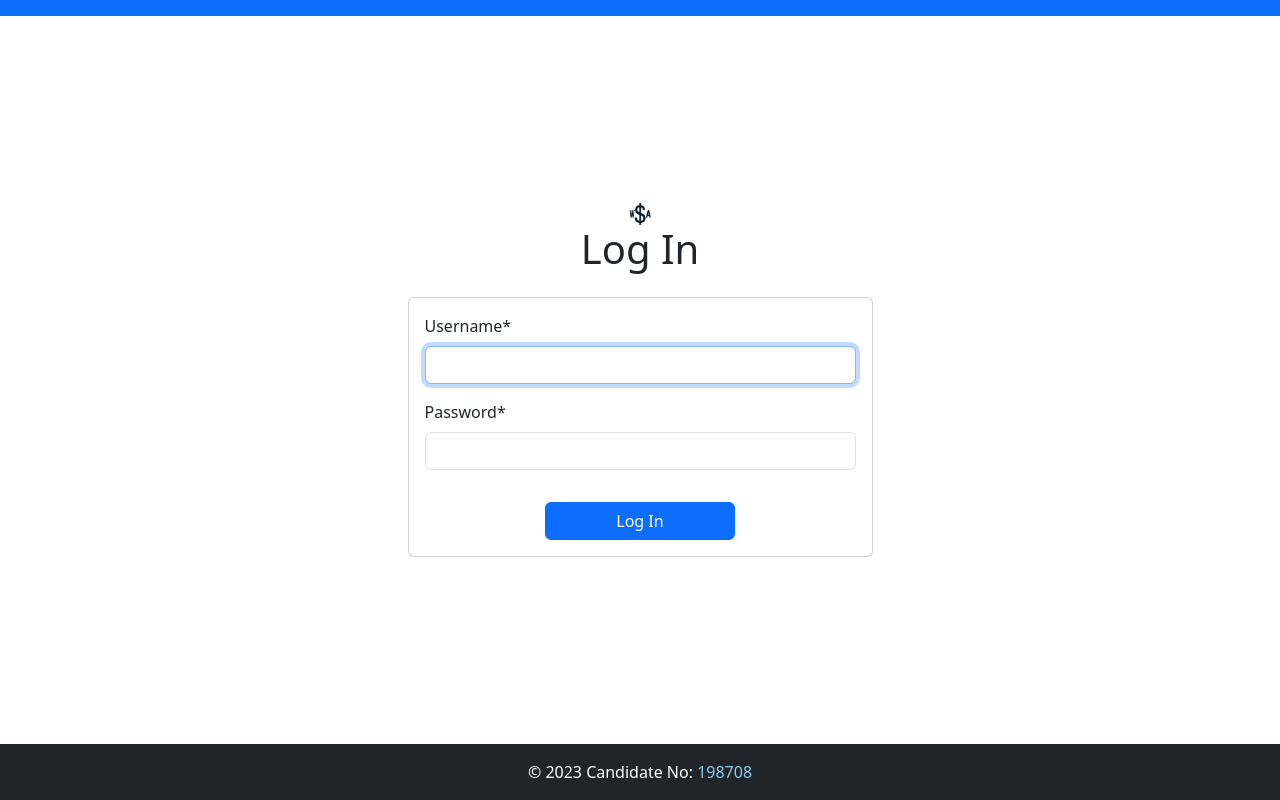
After one commit to h0nter/WAS-payment-service, a Django app: page /register/login/ in a window 1280 px wide. The commit adds this page. Run offline with Django 4.2, Linux system fonts and the light colour scheme; some libraries are stand-ins or nearby versions.

Commit message:
User Login
Initial set-up for user login, need to fix CSS and test that it works

```diff
--- a/webapps2023/register/urls.py
+++ b/webapps2023/register/urls.py
@@ -2,5 +2,5 @@ from django.urls import path
 from . import views
 
 urlpatterns = [
-    path('', views.register, name="register"),
+    path('sign_up', views.sign_up, name="sign_up")
 ]
--- a/webapps2023/static/register/css/register.css
+++ b/webapps2023/static/register/css/register.css
@@ -10,3 +10,7 @@
 .section__heading {
     text-align: center;
 }
+
+.login-logo{
+    width: 2%;
+}
--- /dev/null
+++ b/webapps2023/templates/registration/login.html
@@ -0,0 +1,43 @@
+{% extends 'base.html' %}
+{% load crispy_forms_tags %}
+{% load static %}
+
+{% block local_stylesheet %}
+    <link href={% static "register/css/register.css" %} rel="stylesheet">
+{% endblock %}
+
+{% block title %}
+    Login
+{% endblock %}
+
+{% block content %}
+    <div class="section container">
+        <img src="{% static "global/img/logo@0.5x.png" %}" width="8%" class="login-logo" alt="logo">
+        <h1 class="section__heading h1">Log In</h1>
+
+        <div class="row w-100 justify-content-center">
+            <form class="register-form card col-12 col-md-5 p-3 mt-3" method="POST">
+                {% csrf_token %}
+                <div class="row">
+                    <div class="col-12">
+                        {{ form.username|as_crispy_field }}
+                    </div>
+                    <div class="col-12">
+                        {{ form.password|as_crispy_field }}
+                    </div>
+                </div>
+                <div class="row justify-content-center">
+                    <button type="submit" class="btn btn-primary mt-3 col-10 col-sm-6 col-lg-5">Log In</button>
+                </div>
+            </form>
+        </div>
+        {% for message in messages %}
+            {% if message.tags == 'error' %}
+                <div class="alert alert-danger alert-dismissable fade show mt-2" role="alert">
+                    {{ message }}
+                    <a type="button" class="btn btn-close" data-bs-dismiss="alert" aria-label="close"></a>
+                </div>
+            {% endif %}
+        {% endfor %}
+    </div>
+{% endblock %}
--- a/webapps2023/webapps2023/urls.py
+++ b/webapps2023/webapps2023/urls.py
@@ -21,5 +21,6 @@ from django.views.generic import TemplateView
 urlpatterns = [
     path('admin/', admin.site.urls),
     path('', TemplateView.as_view(template_name="home.html"), name='home'),
+    path('register/', include('django.contrib.auth.urls')),
     path('register/', include('register.urls'))
 ]
```
Also changed, not shown: webapps2023/register/views.py (+5 -4 lines), webapps2023/templates/registration/sign_up.html (renamed from webapps2023/templates/register/register.html, +8 -8 lines), webapps2023/static/global/img/logo@0.5x.png (added), webapps2023/templates/registration/success.html (renamed from webapps2023/templates/register/success.html), 1 other file.
